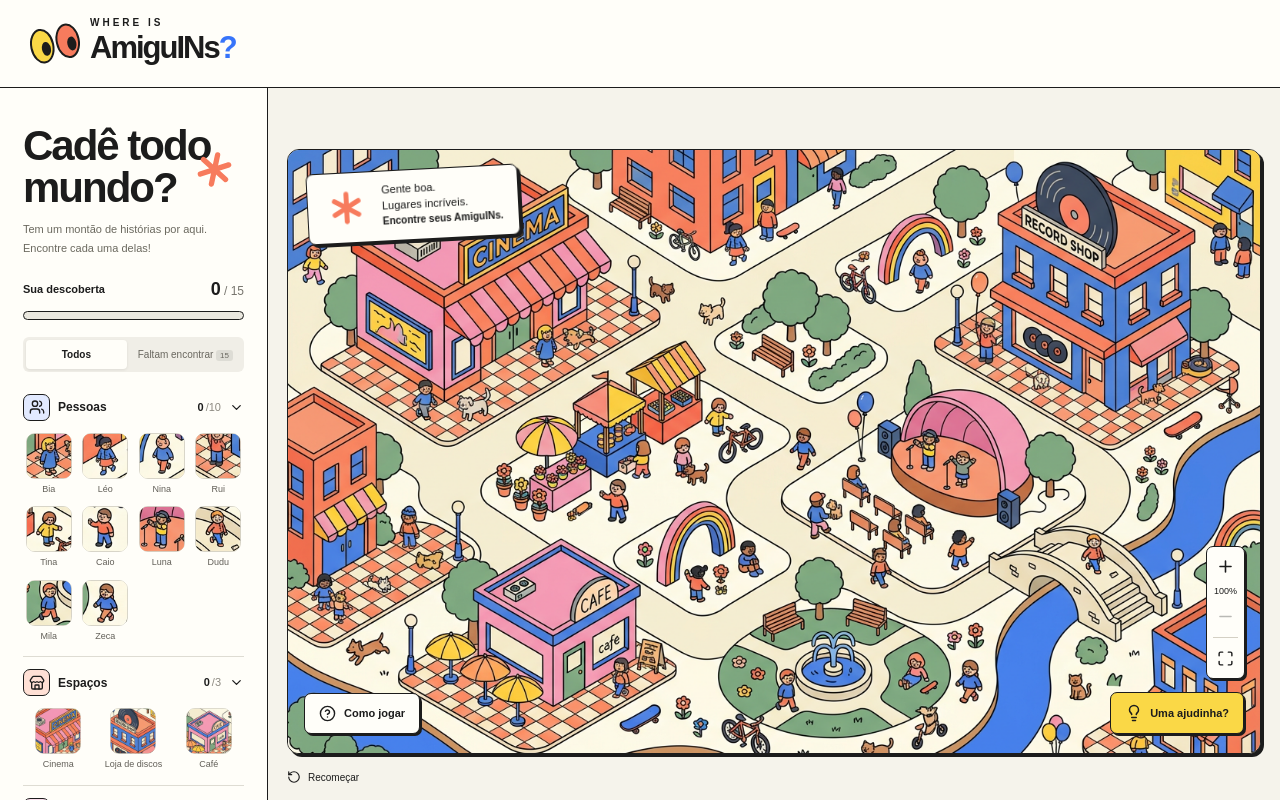
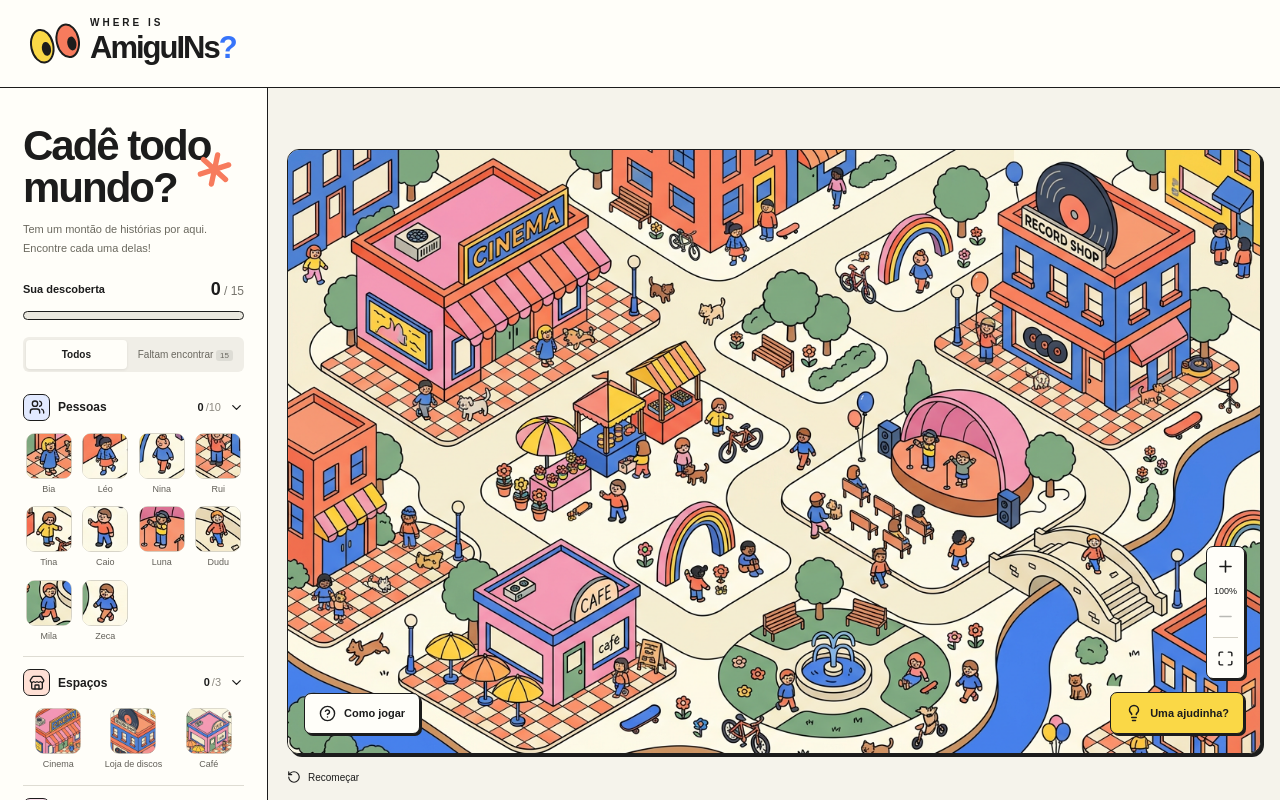
Before and after one commit to gvbrielmvrtins/amiguins, a Next.js app: page / in a window 1280 px wide. Built offline with nearby package versions, Linux system fonts and the light colour scheme.

Commit message:
feat: remove welcome sticker and add map controls

```diff
--- a/app/globals.css
+++ b/app/globals.css
@@ -226,7 +226,6 @@ button:focus-visible,a:focus-visible { outline:3px solid var(--blue); outline-of
 .map-target:focus-visible { background:#fad84677; }.map-target:hover:not(:disabled) { background:#fffef92e; border-color:#fffef97a; }
 .map-target.is-found { border:2px solid var(--blue); background:#3774fa21; }.map-target.is-found>span { position:absolute; right:-7px; top:-7px; display:flex; align-items:center; justify-content:center; width:25px; height:25px; background:var(--blue); color:white; border:2px solid var(--paper); border-radius:50%; }
 .map-target.is-hint { outline:5px solid var(--yellow); outline-offset:10px; animation:hint-pulse 1s ease-in-out infinite alternate; }
-.welcome-sticker { position:absolute; top:19px; left:19px; background:var(--paper); border:1.5px solid var(--ink); border-radius:7px; box-shadow:3px 3px 0 var(--ink); padding:11px 15px; display:flex; gap:12px; align-items:center; transform:rotate(-3deg); pointer-events:none; }.sticker-sun { color:var(--coral); font-size:47px; line-height:1; }.welcome-sticker>div { font-size:11px; line-height:1.4; }.welcome-sticker strong { font-size:10px; }
 .map-controls { position:absolute; right:15px; bottom:74px; width:39px; background:var(--paper); border:1.5px solid var(--ink); border-radius:7px; box-shadow:2px 2px 0 var(--ink); display:flex; flex-direction:column; align-items:center; padding:3px; }.map-controls button { width:31px; height:33px; display:flex; align-items:center; justify-content:center; border-radius:4px; }.map-controls button:hover { background:var(--yellow); }.map-controls button:disabled { opacity:.3; }.map-controls>span { font-size:9px; padding:2px 0; }.map-controls>div { height:1px; width:25px; background:#d4d0c4; margin:4px 0; }
 .map-instruction { position:absolute; bottom:20px; left:18px; display:flex; align-items:center; gap:7px; background:var(--paper); border:1px solid var(--ink); border-radius:30px; padding:10px 13px; font-size:9px; box-shadow:1px 2px 0 #1c1c1c22; }.map-instruction span { display:flex; align-items:center; gap:8px; }.map-instruction i { height:3px; width:3px; border-radius:50%; background:#7b766b; }
 .hint-button { position:absolute; bottom:19px; right:16px; display:flex; align-items:center; gap:7px; border:1.5px solid var(--ink); border-radius:7px; box-shadow:2px 2px 0 var(--ink); background:var(--yellow); padding:11px 14px; font-size:11px; font-weight:700; }.hint-button:hover { background:#ffe87b; }.hint-button:disabled { opacity:.5; }
--- a/components/exploration-game.tsx
+++ b/components/exploration-game.tsx
@@ -71,7 +71,7 @@ export default function ExplorationGame() {
           <div className="map-viewport" ref={viewport} onPointerDown={startDrag} onPointerMove={moveDrag} onPointerUp={() => { drag.current = null; }} onPointerLeave={() => { drag.current = null; }}>
             <div className="map-world" style={{ width: `${zoom * 100}%` }}><img src={worldImage} alt="Vila ilustrada retrô com cinema, loja de discos, café, palco, fonte e moradores passeando ao redor de um rio." draggable={false} />{targets.map(target => <button key={target.id} className={`map-target ${found.includes(target.id) ? 'is-found' : ''} ${hint && selected === target.id ? 'is-hint' : ''}`} style={{ left: `${target.x}%`, top: `${target.y}%`, width: `${target.width}%`, height: `${target.height}%` }} aria-label={`Encontrar ${target.name}`} disabled={found.includes(target.id)} onClick={() => discover(target)}>{found.includes(target.id) && <span><Check size={16} /></span>}</button>)}</div>
           </div>
-          <div className="welcome-sticker"><span className="sticker-sun" aria-hidden="true"><Asterisk size="1em" strokeWidth={2.5} /></span><div>Gente boa.<br />Lugares incríveis.<br /><strong>Encontre seus AmiguINs.</strong></div></div>
+
           <div className="map-controls"><button aria-label="Aumentar zoom" disabled={zoom >= 2} onClick={() => setZoom(z => Math.min(2, z + .25))}><Plus size={19} /></button><span>{Math.round(zoom * 100)}%</span><button aria-label="Diminuir zoom" disabled={zoom <= 1} onClick={() => setZoom(z => Math.max(1, z - .25))}><Minus size={19} /></button><div /><button aria-label="Ajustar mapa à tela" onClick={() => { setZoom(1); viewport.current?.scrollTo({ top: 0, left: 0 }); }}><Maximize size={17} /></button></div>
           <button className="help-button" onClick={() => help.current?.showModal()}><HelpCircle size={17} /><span>Como jogar</span></button>
 <button className="hint-button" disabled={complete} onClick={giveHint}><Lightbulb size={18} /> Uma ajudinha?</button>
```
